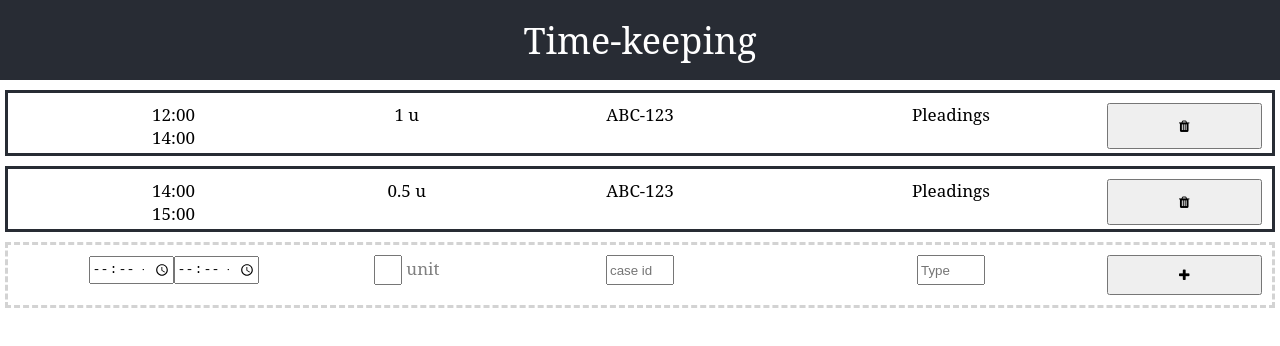
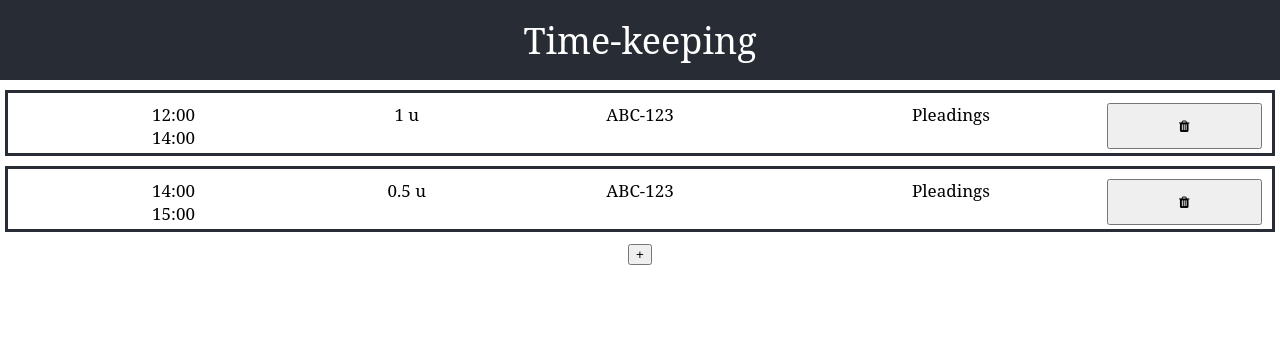
Before and after one commit to jwwnz/timekeeping, a React (Create React App) app: page / in a window 1280 px wide. Shown: the top 346 px of the page. Built offline with nearby package versions, Linux system fonts and the light colour scheme.

Commit message:
Add modal

```diff
--- a/src/App.css
+++ b/src/App.css
@@ -78,3 +78,37 @@
 		transform: rotate(360deg);
 	}
 }
+
+/* Modal styles */
+
+/* The Modal (background) */
+.modal {
+	display: block;
+	position: fixed; /* Stay in place */
+	z-index: 1; /* Sit on top */
+	left: 0;
+	top: 0;
+	width: 100%; /* Full width */
+	height: 100%; /* Full height */
+	overflow: auto; /* Enable scroll if needed */
+	background-color: rgb(0,0,0); /* Fallback color */
+	background-color: rgba(0,0,0,0.4); /* Black w/ opacity */
+  }
+
+  /* Modal Content/Box */
+  .modal-content {
+	background-color: #fefefe;
+	margin: 15% auto; /* 15% from the top and centered */
+	padding: 20px;
+	border: 1px solid #888;
+	width: 80%; /* Could be more or less, depending on screen size */
+	height: 80%;
+  }
+
+  /* The Close Button */
+  .close {
+	color: #aaa;
+	float: right;
+	font-size: 28px;
+	font-weight: bold;
+  }
--- a/src/App.js
+++ b/src/App.js
@@ -1,7 +1,7 @@
 import React, { useState } from "react";
 import "./App.css";
 import "font-awesome/css/font-awesome.min.css";
-import { v4 as uuidv4 } from "uuid";
+// import { v4 as uuidv4 } from "uuid";
 import { something } from "./testData.js";
 
 const Navbar = () => (
@@ -12,70 +12,18 @@ const Navbar = () => (
 
 function App() {
 	const [entries, setEntries] = useState(something);
-	const [newEntry, setNewEntry] = useState({
-		id: null,
-		caseId: null,
-		startTime: null,
-		endTime: null,
-		unit: 0,
-		type: null,
-	});
+	const [modalOpen, setModalOpen] = useState(false);
 
 	const addEntry = () => {
-		setNewEntry({ ...newEntry, id: uuidv4() });
-
-		setEntries([...entries, newEntry]);
+		setModalOpen(true);
+		console.log("Added a new entry")
+		// setNewEntry({ ...newEntry, id: uuidv4() });
+		// setEntries([...entries, newEntry]);
 	};
 
-	const updateNewStartTime = (e) => {
-		setNewEntry({
-			caseId: newEntry.caseId,
-			startTime: e.target.value,
-			endTime: newEntry.endTime,
-			unit: newEntry.unit,
-			type: newEntry.type,
-		});
-	};
-
-	const updateNewEndTime = (e) => {
-		setNewEntry({
-			caseId: newEntry.caseId,
-			startTime: newEntry.startTime,
-			endTime: e.target.value,
-			unit: newEntry.unit,
-			type: newEntry.type,
-		});
-	};
-
-	const updateNewUnit = (e) => {
-		setNewEntry({
-			caseId: newEntry.caseId,
-			startTime: newEntry.startTime,
-			endTime: newEntry.endTime,
-			unit: e.target.value,
-			type: newEntry.type,
-		});
-	};
-
-	const updateNewCaseId = (e) => {
-		setNewEntry({
-			caseId: e.target.value,
-			startTime: newEntry.startTime,
-			endTime: newEntry.endTime,
-			unit: newEntry.unit,
-			type: newEntry.type,
-		});
-	};
-
-	const updateNewType = (e) => {
-		setNewEntry({
-			caseId: newEntry.caseId,
-			startTime: newEntry.startTime,
-			endTime: newEntry.endTime,
-			unit: newEntry.unit,
-			type: e.target.value,
-		});
-	};
+	const toggleEditModal = () => {
+		setModalOpen(!modalOpen);
+	}
 
 	const deleteEntry = (uuid) => {
 		const arrayWithoutDeletedEntry = entries.filter((entry) => {
@@ -107,58 +55,21 @@ function App() {
 					</div>
 				);
 			})}
+			<button onClick={toggleEditModal}>+</button>
 
-			<div className="Time-entry Time-entry-add" key={"add"}>
-				<div>
-					<input
-						className="input input-time"
-						type="time"
-						id="time-start"
-						name="time-start"
-						onChange={updateNewStartTime}
-					/>
-					<input
-						className="input input-time"
-						type="time"
-						id="time-end"
-						name="time-end"
-						onChange={updateNewEndTime}
-					/>
-				</div>
-				<div>
-					<input
-						className="input input-unit"
-						type="number"
-						id="unit"
-						name="unit"
-						onChange={updateNewUnit}
-					/>
-					&nbsp;unit
-				</div>
-				<div>
-					<input
-						className="input input-case-id"
-						type="text"
-						id="case-id"
-						name="case-id"
-						placeholder="case id"
-						onChange={updateNewCaseId}
-					/>
-				</div>
-				<div>
-					<input
-						className="input input-type"
-						type="text"
-						id="type"
-						name="type"
-						placeholder="Type"
-						onChange={updateNewType}
-					/>
-				</div>
-				<button onClick={addEntry}>
-					<i className="fa fa-plus"></i>
-				</button>
-			</div>
+			{/* This is modal content created by the button */}
+			{
+				modalOpen && (
+					<div id="myModal" class="modal">
+						<div class="modal-content">
+							<span class="close" onClick={toggleEditModal}>&times;</span>
+							<h2>Add a new entry</h2>
+
+						</div>
+					</div>
+				)
+			}
+
 		</div>
 	);
 }
```
